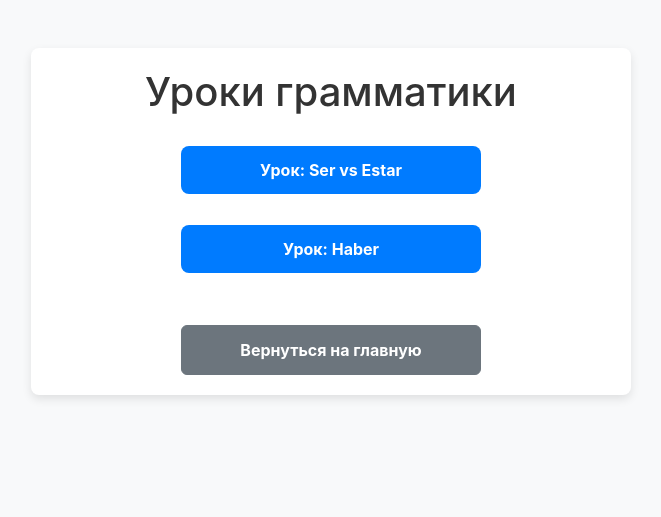
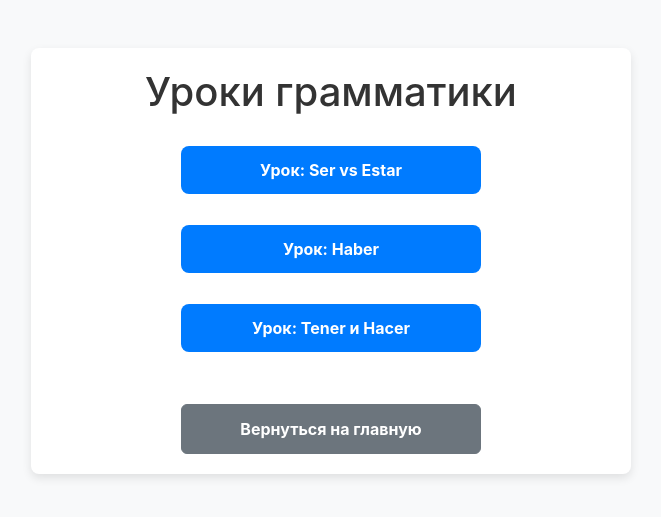
Before and after one commit to Begemot100/spainweb, a Flask app: page /grammar in a window 1280 px wide. Shown: the top 517 px of the page, without its empty margins (309-970 px from the left). Run offline with Flask 3, Linux system fonts and the light colour scheme.

Commit message:
Добавлен 3 урок

```diff
--- a/templates/grammar.html
+++ b/templates/grammar.html
@@ -74,6 +74,9 @@
             <li>
                 <a href="/grammar/2" class="btn btn-primary mb-3">Урок: Haber</a>
             </li>
+            <li>
+                <a href="/grammar/3" class="btn btn-primary mb-3">Урок: Tener и Hacer</a>
+            </li>
         </ul>
         <a href="/dashboard" class="btn btn-secondary">Вернуться на главную</a>
     </div>
```
